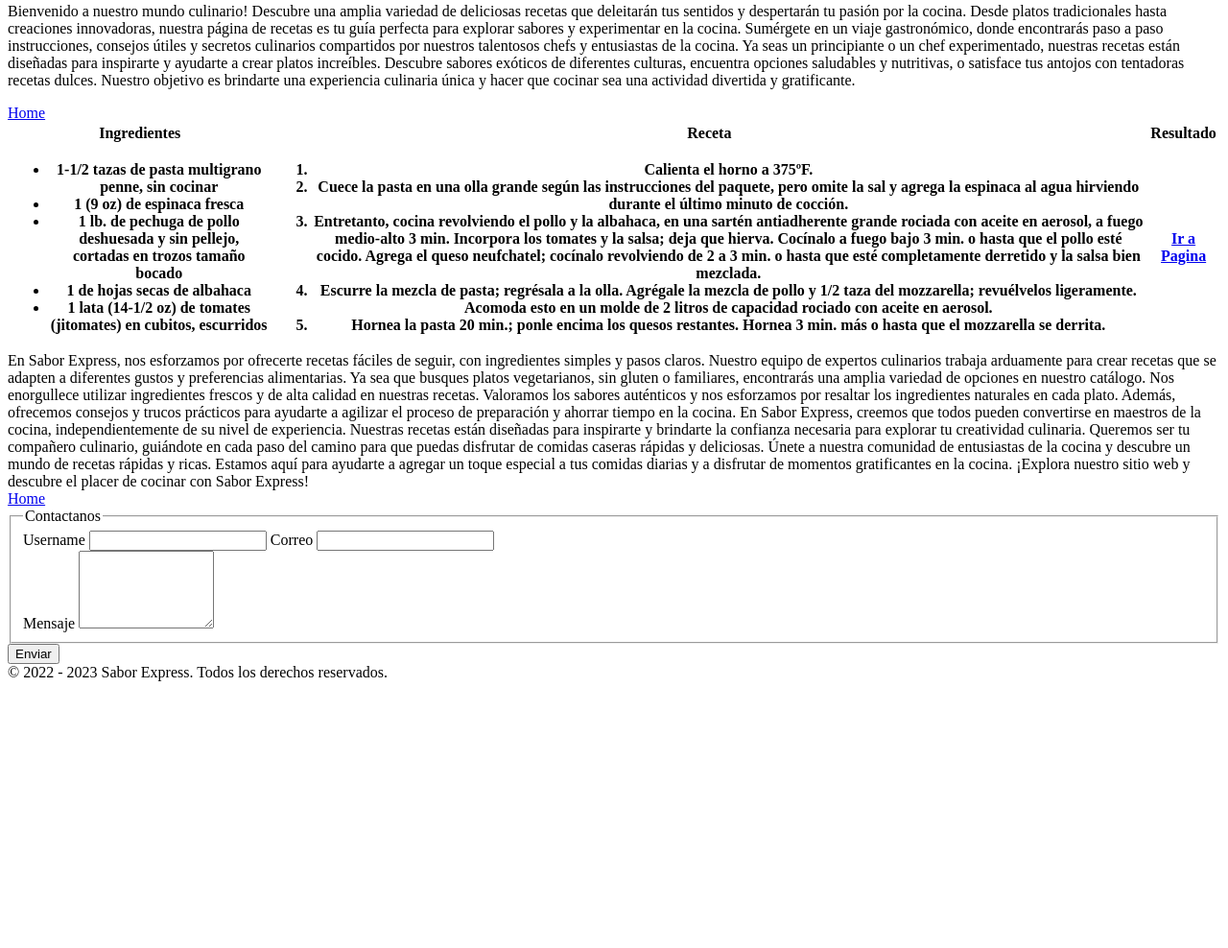
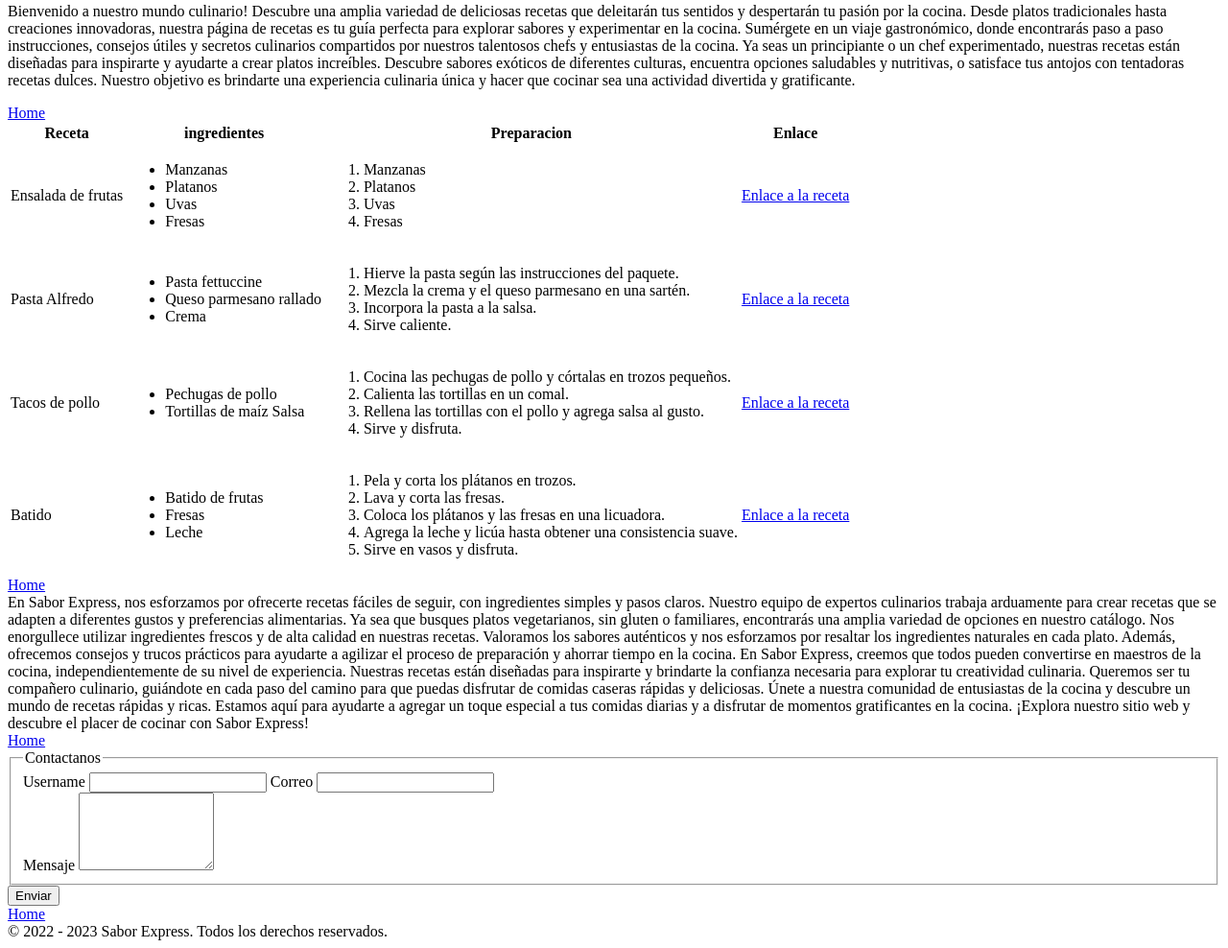
Before and after one commit to katherine4455/Recetas_pagina_web, a plain HTML site: page index.html in a window 1280 px wide. Shown: the part 751-1739 px from the top of the page at 96% size. Before the commit the page ends 1469 px from the top, so only its background shows below. Drawn offline with Linux system fonts and the light colour scheme.

Commit message:
update section table, about us, copy

```diff
--- a/index.html
+++ b/index.html
@@ -42,55 +42,102 @@
             <table>
                 <thead>
                     <tr>
-                        <th scope="col">Ingredientes</th>
                         <th scope="col">Receta</th>
-                        <th scope="col">Resultado</th>
+                        <th scope="col">ingredientes</th>
+                        <th scope="col">Preparacion</th>
+                        <th scope="col">Enlace</th>
                     </tr>
                 </thead>
                 <tbody>
-
                     <tr>
-                        <th scope="col">
+                        <td>Ensalada de frutas</td>
+                        <td>
                             <ul>
-                                <li>1-1/2 tazas de pasta multigrano penne, sin cocinar</li>
-                                <li>1 (9 oz) de espinaca fresca </li>
-                                <li>1 lb. de pechuga de pollo deshuesada y sin pellejo, cortadas en trozos tamaño bocado
-                                </li>
-                                <li>1 de hojas secas de albahaca</li>
-                                <li>1 lata (14-1/2 oz) de tomates (jitomates) en cubitos, escurridos</li>
+                                <li>Manzanas</li>
+                                <li>Platanos</li>
+                                <li>Uvas</li>
+                                <li>Fresas</li>
                             </ul>
-                        </th>
-                        <th scope="col">
+                        </td>
+                        <td>
                             <ol>
-                                <li>Calienta el horno a 375ºF.</li>
-                                <li>Cuece la pasta en una olla grande según las instrucciones del paquete, pero omite la
-                                    sal
-                                    y agrega la espinaca al agua hirviendo durante el último minuto de cocción. </li>
-                                <li>Entretanto, cocina revolviendo el pollo y la albahaca, en una sartén antiadherente
-                                    grande rociada con aceite en aerosol, a fuego medio-alto 3 min. Incorpora los
-                                    tomates y
-                                    la salsa; deja que hierva. Cocínalo a fuego bajo 3 min. o hasta que el pollo esté
-                                    cocido. Agrega el queso neufchatel; cocínalo revolviendo de 2 a 3 min. o hasta que
-                                    esté
-                                    completamente derretido y la salsa bien mezclada.
-                                </li>
-                                <li>Escurre la mezcla de pasta; regrésala a la olla. Agrégale la mezcla de pollo y 1/2
-                                    taza
-                                    del mozzarella; revuélvelos ligeramente. Acomoda esto en un molde de 2 litros de
-                                    capacidad rociado con aceite en aerosol.</li>
-                                <li>Hornea la pasta 20 min.; ponle encima los quesos restantes. Hornea 3 min. más o
-                                    hasta
-                                    que el mozzarella se derrita.</li>
+                                <li>Manzanas</li>
+                                <li>Platanos</li>
+                                <li>Uvas</li>
+                                <li>Fresas</li>
                             </ol>
-                        </th>
-                        <th scope="col">
-                            <a alt="link de receta"
-                                href="https://www.myfoodandfamily.com/es-US/recipe/111619/horneado-de-pasta-y-pollo-con-tres-quesos"
-                                target="_blank">Ir a Pagina</a>
-                        </th>
+                        </td>
+                        <td><a href="https://www.pequerecetas.com/receta/ensalada-de-frutas/">Enlace a la receta </a>
+                        </td>
+                    </tr>
+                    <tr>
+                        <td>
+                            Pasta Alfredo
+                        </td>
+                        <td>
+                            <ul>
+                                <li>Pasta fettuccine</li>
+                                <li>Queso parmesano rallado</li>
+                                <li>Crema</li>
+                            </ul>
+                        </td>
+                        <td>
+                            <ol>
+                                <li>Hierve la pasta según las instrucciones del paquete.</li>
+                                <li>Mezcla la crema y el queso parmesano en una sartén.</li>
+                                <li>Incorpora la pasta a la salsa.</li>
+                                <li>Sirve caliente.</li>
+                            </ol>
+                        </td>
+                        <td>
+                            <a
+                                href="https://www.bing.com/search?pglt=2083&q=pasta+alfredo+recetas&cvid=899763503a904a37ac1bb0dfe5adc1af&aqs=edge..69i57j0l8.6606j0j1&FORM=ANNTA1&PC=U531">Enlace
+                                a la receta</a>
+                        </td>
+                    </tr>
+                    <tr>
+                        <td>Tacos de pollo</td>
+                        <td>
+                            <ul>
+                                <li>Pechugas de pollo</li>
+                                <li>Tortillas de maíz Salsa</li>
+                            </ul>
+                        </td>
+                        <td>
+                            <ol>
+                                <li>Cocina las pechugas de pollo y córtalas en trozos pequeños.</li>
+                                <li>Calienta las tortillas en un comal.</li>
+                                <li>Rellena las tortillas con el pollo y agrega salsa al gusto.</li>
+                                <li>Sirve y disfruta.</li>
+                            </ol>
+                        </td>
+                        <td><a href="https://www.example.com/receta3">Enlace a la receta</a></td>
+                    </tr>
+                    <tr>
+                        <td>
+                            Batido
+                        </td>
+                        <td>
+                            <ul>
+                                <li>Batido de frutas </li>
+                                <li>Fresas </li>
+                                <li>Leche</li>
+                            </ul>
+                        </td>
+                        <td>
+                            <ol>
+                                <li>Pela y corta los plátanos en trozos.</li>
+                                <li>Lava y corta las fresas.</li>
+                                <li>Coloca los plátanos y las fresas en una licuadora.</li>
+                                <li>Agrega la leche y licúa hasta obtener una consistencia suave.</li>
+                                <li>Sirve en vasos y disfruta.</li>
+                            </ol>
+                        </td>
+                        <td><a href="https://www.example.com/receta4">Enlace a la receta</a></td>
                     </tr>
                 </tbody>
             </table>
+            <a href="#home"> Home </a>
         </section>
 
         <section id="Aboutus">
@@ -131,11 +178,13 @@
                 </fieldset>
                 <button type="submit">Enviar</button>
             </form>
+            <a href="#home"> Home </a>
         </section>
+
+    </main>
     <footer>
         © 2022 - 2023 Sabor Express. Todos los derechos reservados.
     </footer>
-    </main>
 </body>
 
 </html>
```
Lines whose indentation alone changed are shown as unchanged.
